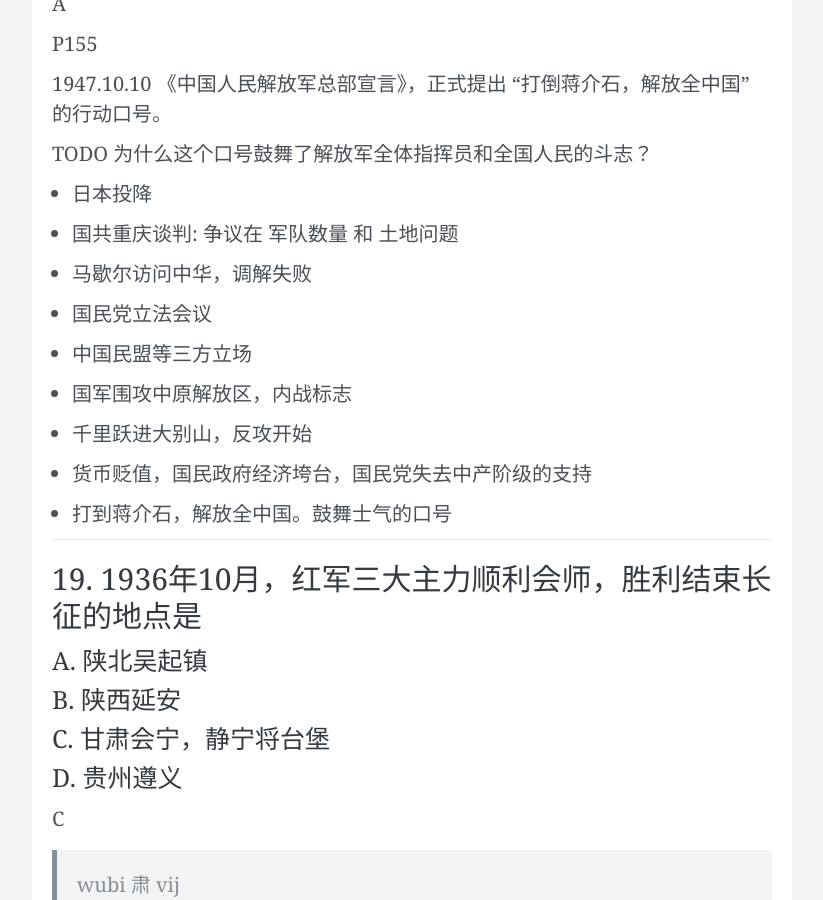
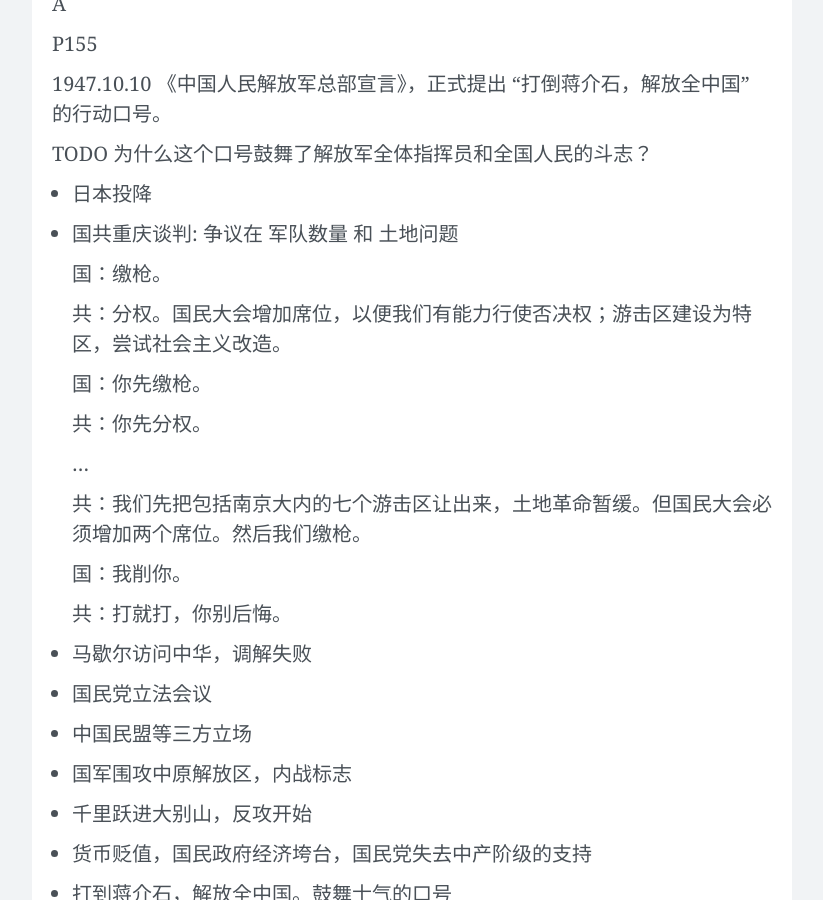
Before and after one commit to wangtiga/wangtiga.github.io, a Jekyll site: the page built from _posts/2020-11-21-3708_2019_10.md, in a window 1280 px wide and 900 px high, scrolled down 10335 px. Shown: the whole window, without its empty margins (228-1051 px from the left). Built offline with Jekyll 4.4.1, drawn with Linux system fonts in a browser that asks for light colours; nearby versions of some CDN libraries; comment, search, counter and statistics services are not loaded.

Commit message:
updated from r1

```diff
--- a/_posts/2020-11-21-3708_2019_10.md
+++ b/_posts/2020-11-21-3708_2019_10.md
@@ -194,6 +194,23 @@ TODO 为什么这个口号鼓舞了解放军全体指挥员和全国人民的斗
 - 日本投降
 
 - 国共重庆谈判: 争议在 军队数量 和 土地问题
+
+  国：缴枪。
+
+  共：分权。国民大会增加席位，以便我们有能力行使否决权；游击区建设为特区，尝试社会主义改造。
+
+  国：你先缴枪。
+
+  共：你先分权。
+
+  ...
+
+  共：我们先把包括南京大内的七个游击区让出来，土地革命暂缓。但国民大会必须增加两个席位。然后我们缴枪。
+
+  国：我削你。
+
+  共：打就打，你别后悔。
+
 
 - 马歇尔访问中华，调解失败
 
```
